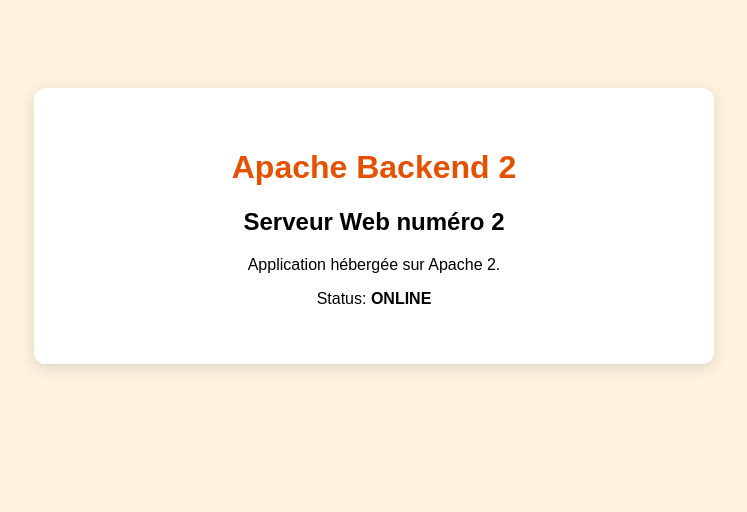
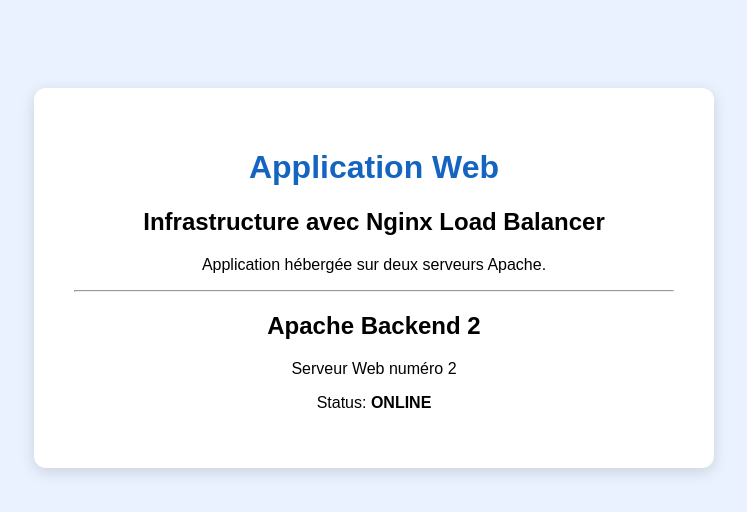
Before and after one commit to MontassarHannachi/nginx-apache-loadbalancer, a plain HTML site: page apache/apache2/index.html in a window 1280 px wide. Shown: the whole page, without its empty margins (266-1013 px from the left). Drawn offline with Linux system fonts and the light colour scheme.

Commit message:
fix(apache): harmonize backend web pages

```diff
--- a/apache/apache2/index.html
+++ b/apache/apache2/index.html
@@ -3,11 +3,11 @@
 <head>
     <meta charset="UTF-8">
     <meta name="viewport" content="width=device-width, initial-scale=1.0">
-    <title>Load Balancer - Apache 2</title>
+    <title>Application Web - Load Balancer</title>
     <style>
         body {
             font-family: Arial, sans-serif;
-            background: #fff3e0;
+            background: #eaf2ff;
             text-align: center;
             padding: 80px 20px;
         }
@@ -19,14 +19,17 @@
             margin: auto;
             box-shadow: 0 4px 15px #0002;
         }
-        h1 { color: #e65100; }
+        h1 { color: #1565c0; }
     </style>
 </head>
 <body>
     <div class="card">
-        <h1>Apache Backend 2</h1>
-        <h2>Serveur Web numéro 2</h2>
-        <p>Application hébergée sur Apache 2.</p>
+        <h1>Application Web</h1>
+        <h2>Infrastructure avec Nginx Load Balancer</h2>
+        <p>Application hébergée sur deux serveurs Apache.</p>
+        <hr>
+        <h2>Apache Backend 2</h2>
+        <p>Serveur Web numéro 2</p>
         <p>Status: <strong>ONLINE</strong></p>
     </div>
 </body>
```
Also changed, not shown: apache/apache1/index.html (+7 -4 lines).
